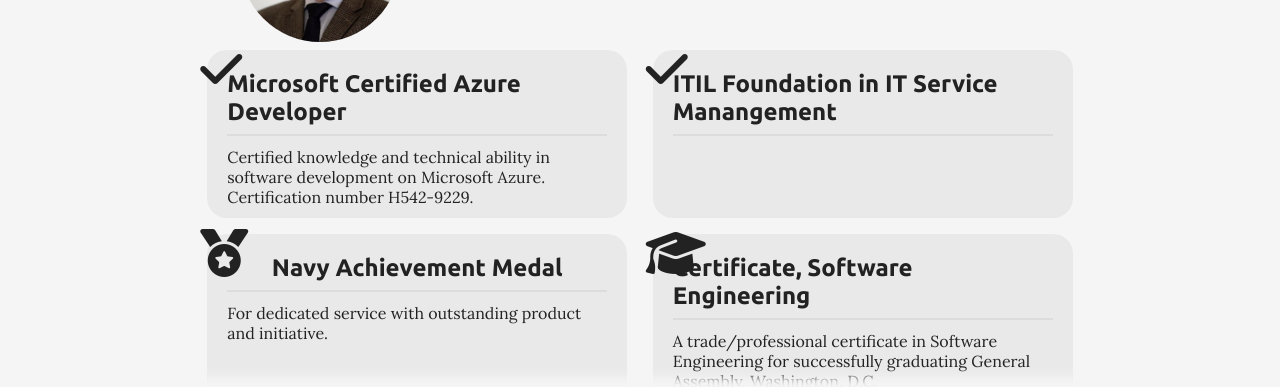
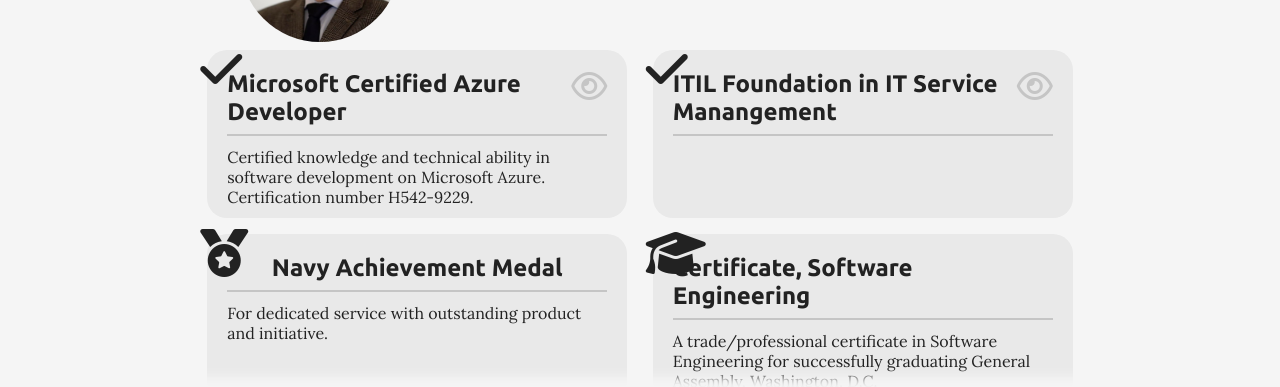
Before and after one commit to bananabrann/leeb.xyz, a React (Create React App) app: page /about in a window 1280 px wide. Shown: the part 260-647 px from the top of the page. Built offline with nearby package versions, Linux system fonts and the light colour scheme.

Commit message:
Add infocard download eye icon

```diff
--- a/src/Components/About/About.tsx
+++ b/src/Components/About/About.tsx
@@ -25,12 +25,14 @@
                     title="Microsoft Certified Azure Developer"
                     body="Certified knowledge and technical ability in software development on Microsoft Azure. Certification number H542-9229."
                     icon="fas fa-check"
+                    downloadDestination="./msazuredevassociate.pdf"
                 />
 
                 <InfoCard
                     title="ITIL Foundation in IT Service Manangement"
                     body=""
                     icon="fa fa-check"
+                    downloadDestination="./itil4foundation.pdf"
                 />
                 <InfoCard
                     title="Navy Achievement Medal"
--- a/src/Components/InfoCard/InfoCard.scss
+++ b/src/Components/InfoCard/InfoCard.scss
@@ -29,6 +29,14 @@
         background-color: $gry;
         border-radius: 20px;
 
+        .info-card-upper {
+            @include flex(row, space-between, flex-start);
+
+            i {
+                color: $gry2;
+            }
+        }
+
         .title {
             font-family: "Ubuntu", "sans serif";
             font-weight: 700;
--- a/src/Components/InfoCard/InfoCard.tsx
+++ b/src/Components/InfoCard/InfoCard.tsx
@@ -1,4 +1,5 @@
 import React from "react";
+import { Link } from "react-router-dom";
 import Separator from "../Separator/Separator";
 import "./InfoCard.scss";
 
@@ -6,6 +7,7 @@
     icon: string;
     title: string;
     body?: string;
+    downloadDestination?: string;
 }
 
 const InfoCard: React.FC<any> = (props: IInfoCardProps) => {
@@ -18,8 +20,24 @@
             </div>
 
             <div className="info-card-body">
-                <div className="title">{props.title}</div>
+                <div className="info-card-upper">
+                    <div className="title">{props.title}</div>
+
+                    {props.downloadDestination ? (
+                        <a
+                            href={props.downloadDestination}
+                            target="_blank"
+                            rel="noreferrer"
+                        >
+                            <i className="far fa-eye fa-2x"></i>
+                        </a>
+                    ) : (
+                        <div />
+                    )}
+                </div>
+
                 <Separator />
+
                 <p>{props.body}</p>
             </div>
         </div>
--- a/src/Components/Separator/Separator.scss
+++ b/src/Components/Separator/Separator.scss
@@ -7,7 +7,7 @@
     justify-content: center;
 
     div {
-        background-color: #dcdcdc;
+        background-color: $gry2;
         height: 2px;
         width: 75vw;
     }
--- a/src/styles/_colors.scss
+++ b/src/styles/_colors.scss
@@ -1,10 +1,11 @@
 // Standards
-$wht: #f5f5f5;
-$gry: #e9e9e9;
-$blk: #222222;
+$wht:   #f5f5f5;
+$gry:   #e9e9e9;
+$gry2:  #c5c5c5;
+$blk:   #222222;
 
 // Vivid
-$prl: #ff00ea;
-$red: #ef476f;
-$ylw: #ffd166;
-$cyn: #06d6a0;
+$prl:   #ff00ea;
+$red:   #ef476f;
+$ylw:   #ffd166;
+$cyn:   #06d6a0;
--- a/src/styles/_mixins.scss
+++ b/src/styles/_mixins.scss
@@ -1,9 +1,9 @@
 @import "./colors";
 
-// This mixin does not provide any magic. It's purely for convenience.
+// This mixin does not provide any magic. It's purely for typing convenience.
 @mixin flex($direction: column, $justify: center, $align: center) {
     display: flex;
-    flex-direction: column;
+    flex-direction: $direction;
     justify-content: $justify;
     align-items: $align;
 }
```
